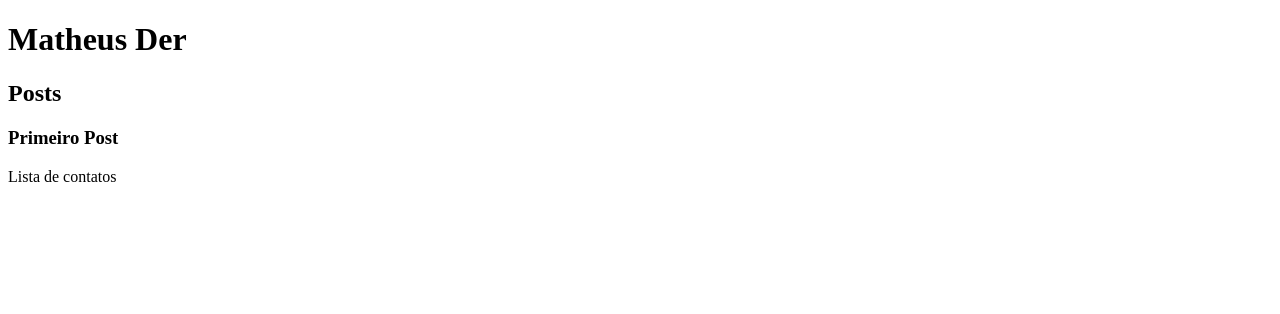
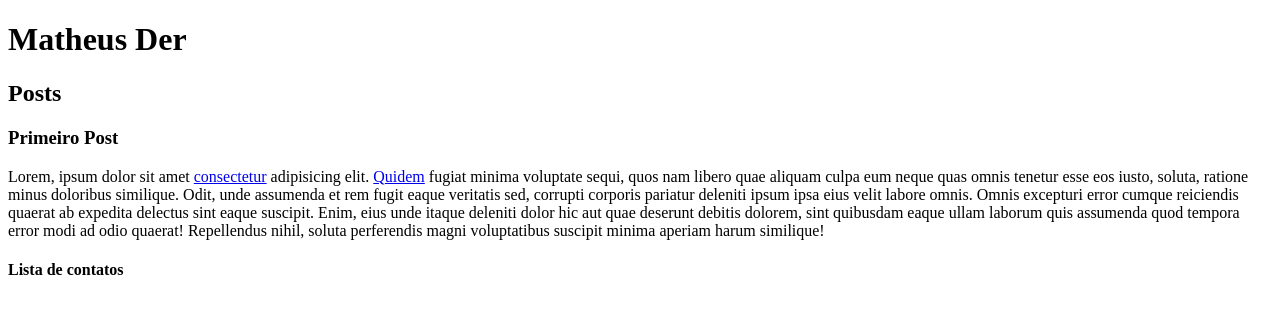
Before and after one commit to MatheusDer/AulaHtmlCssDIO, a plain HTML site: page AulasHtml/index.html in a window 1280 px wide. Drawn offline with Linux system fonts and the light colour scheme.

Commit message:
(html): textos e links

```diff
--- a/AulasHtml/index.html
+++ b/AulasHtml/index.html
@@ -4,7 +4,7 @@
     <meta charset="UTF-8" />
     <meta http-equiv="X-UA-Compatible" content="IE=edge" />
     <meta name="viewport" content="width=device-width, initial-scale=1.0" />
-    <title>Semantica</title>
+    <title>Links e Paragrafos</title>
   </head>
   <body>
     <main>
@@ -18,12 +18,28 @@
         <article>
           <header>
             <h3>Primeiro Post</h3>
+            <p>
+              Lorem, ipsum dolor sit amet
+              <a target="_blank" href="https://www.google.com">consectetur</a>
+              adipisicing elit.
+              <a href="mailto:random@email.com">Quidem</a> fugiat minima
+              voluptate sequi, quos nam libero quae aliquam culpa eum neque quas
+              omnis tenetur esse eos iusto, soluta, ratione minus doloribus
+              similique. Odit, unde assumenda et rem fugit eaque veritatis sed,
+              corrupti corporis pariatur deleniti ipsum ipsa eius velit labore
+              omnis. Omnis excepturi error cumque reiciendis quaerat ab expedita
+              delectus sint eaque suscipit. Enim, eius unde itaque deleniti
+              dolor hic aut quae deserunt debitis dolorem, sint quibusdam eaque
+              ullam laborum quis assumenda quod tempora error modi ad odio
+              quaerat! Repellendus nihil, soluta perferendis magni voluptatibus
+              suscipit minima aperiam harum similique!
+            </p>
           </header>
         </article>
       </section>
     </main>
     <footer>
-      <p>Lista de contatos</p>
+      <h4>Lista de contatos</h4>
     </footer>
   </body>
 </html>
```
